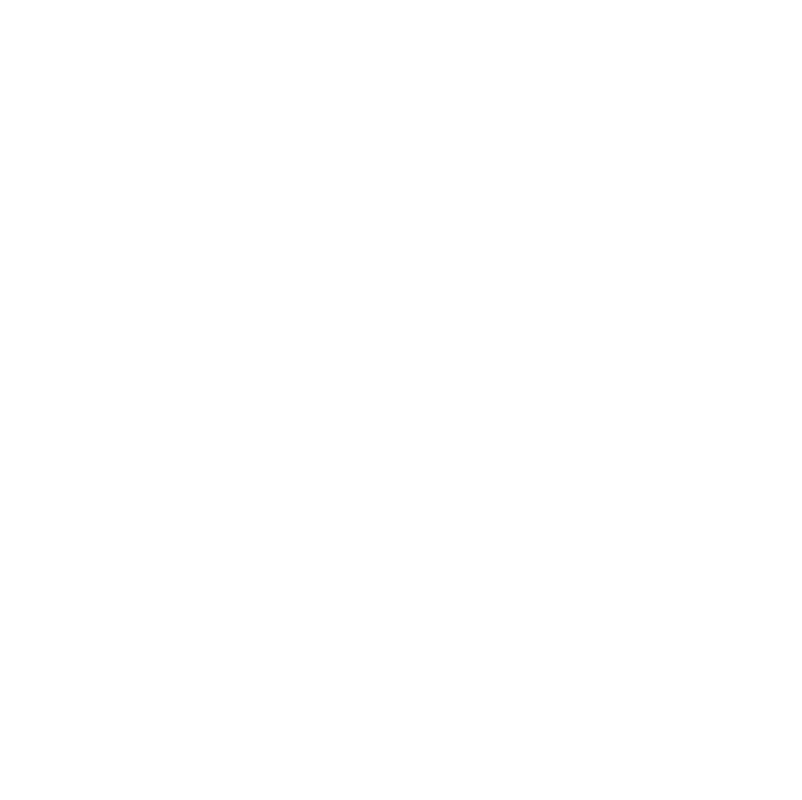
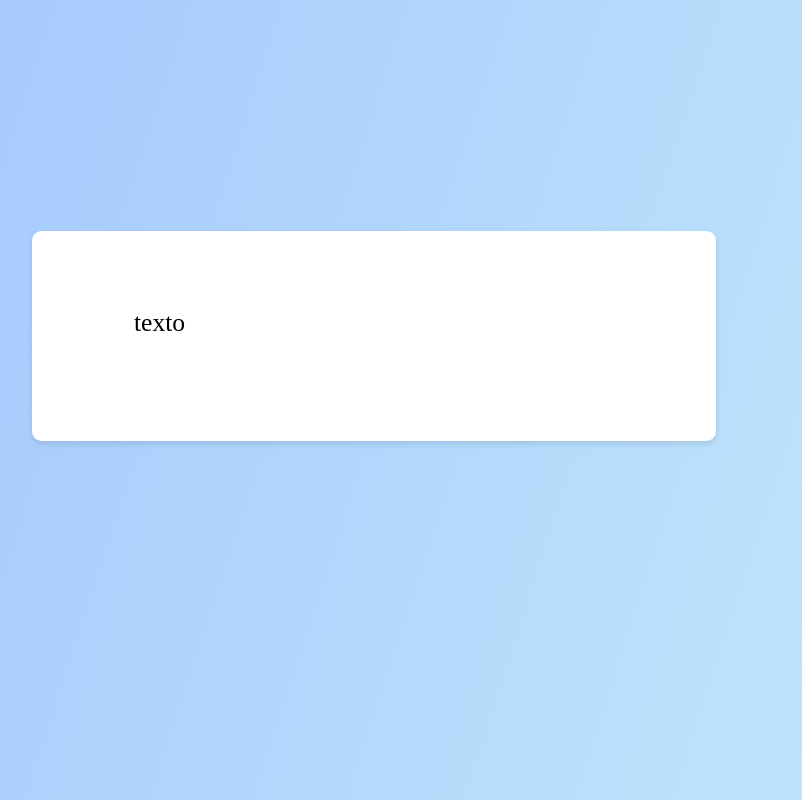
Before and after one commit to brennoEudes/jogo-adivinhacao, a plain HTML site: page index.html in a window 1280 px wide. Shown: the whole page, without its empty margins (266-1068 px from the left). Drawn offline with Linux system fonts and the light colour scheme.

Commit message:
main html structure and its stylization

```diff
--- a/index.html
+++ b/index.html
@@ -3,12 +3,14 @@
 <head>
     <meta charset="UTF-8">
     <meta name="viewport" content="width=device-width, initial-scale=1.0">
-    <title>Jogo de Adivinhação</title>
+    <title>Jogo da Adivinhação</title>
 
     <link rel="stylesheet" href="./style.css">
 </head>
 <body>
 
+    <main>texto</main>
+
     <script src="./script.js"></script>
 </body>
 </html>
--- a/style.css
+++ b/style.css
@@ -0,0 +1,32 @@
+* {
+  margin: 0;
+  padding: 0;
+  box-sizing: border-box;
+}
+
+:root {
+  font-size: 62, 5%;
+}
+
+body {
+  background: linear-gradient(288deg, #c2e9fb 0%, #a1c4fd 100%);
+  font-size: 1.6rem;
+
+  /* Um jeito de centralizar a caixa ao centro: */
+  display: grid;
+  place-items: center;
+  height: 100vh;
+
+
+}
+
+main {
+  border-radius: 0.6rem;
+  background: #fff;
+  box-shadow: 0 0.2rem 0.4rem 0 rgba(0, 0, 0, 0.1);
+  padding: 4.8rem 6.4rem 6.4rem 6.4rem;
+
+  width: min(42.8rem, 90%); /* Faz a caixa ficar flexível p/ widths menores q 42.8rem!*/
+  margin: 0 auto;
+  margin-top: -8rem;
+}
```
